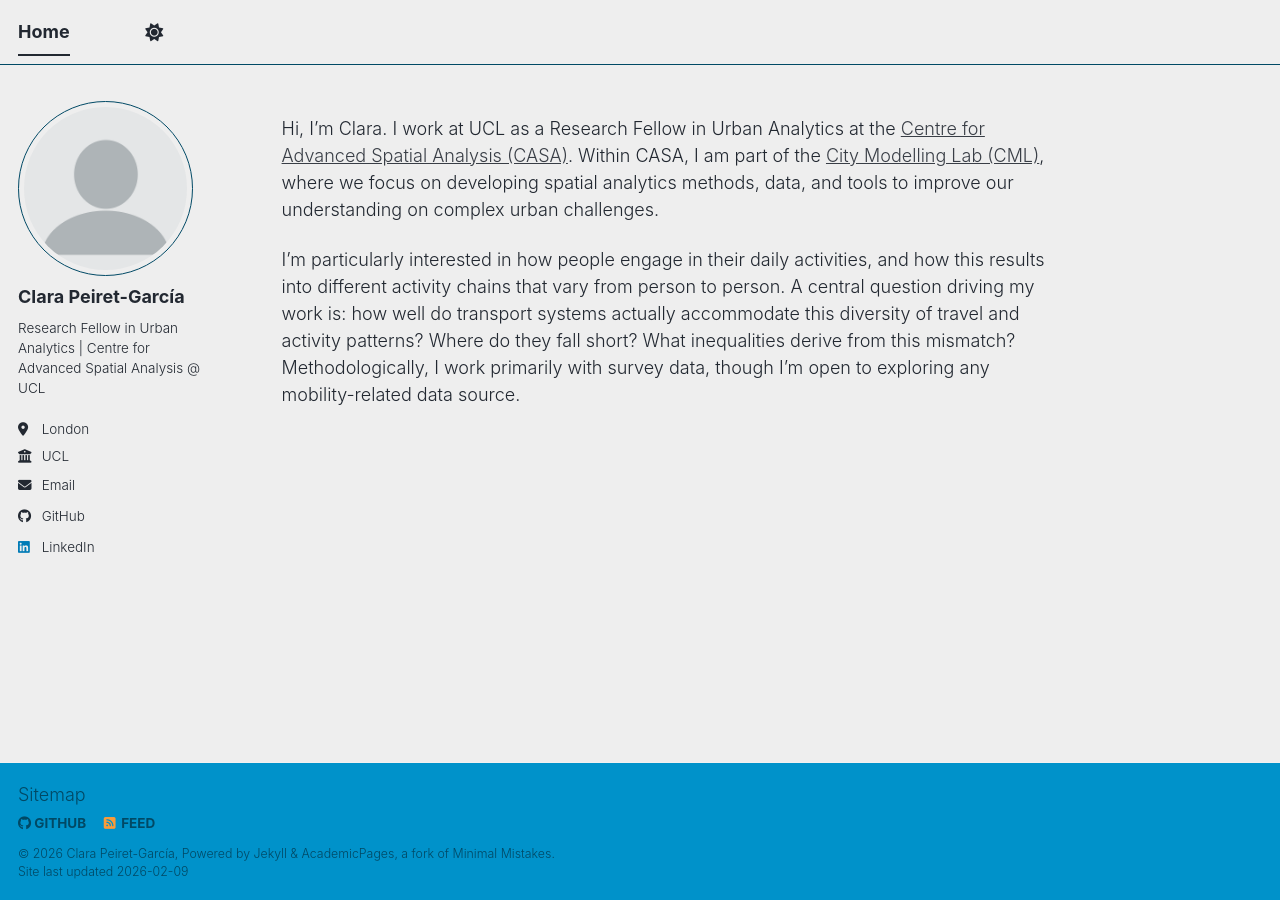
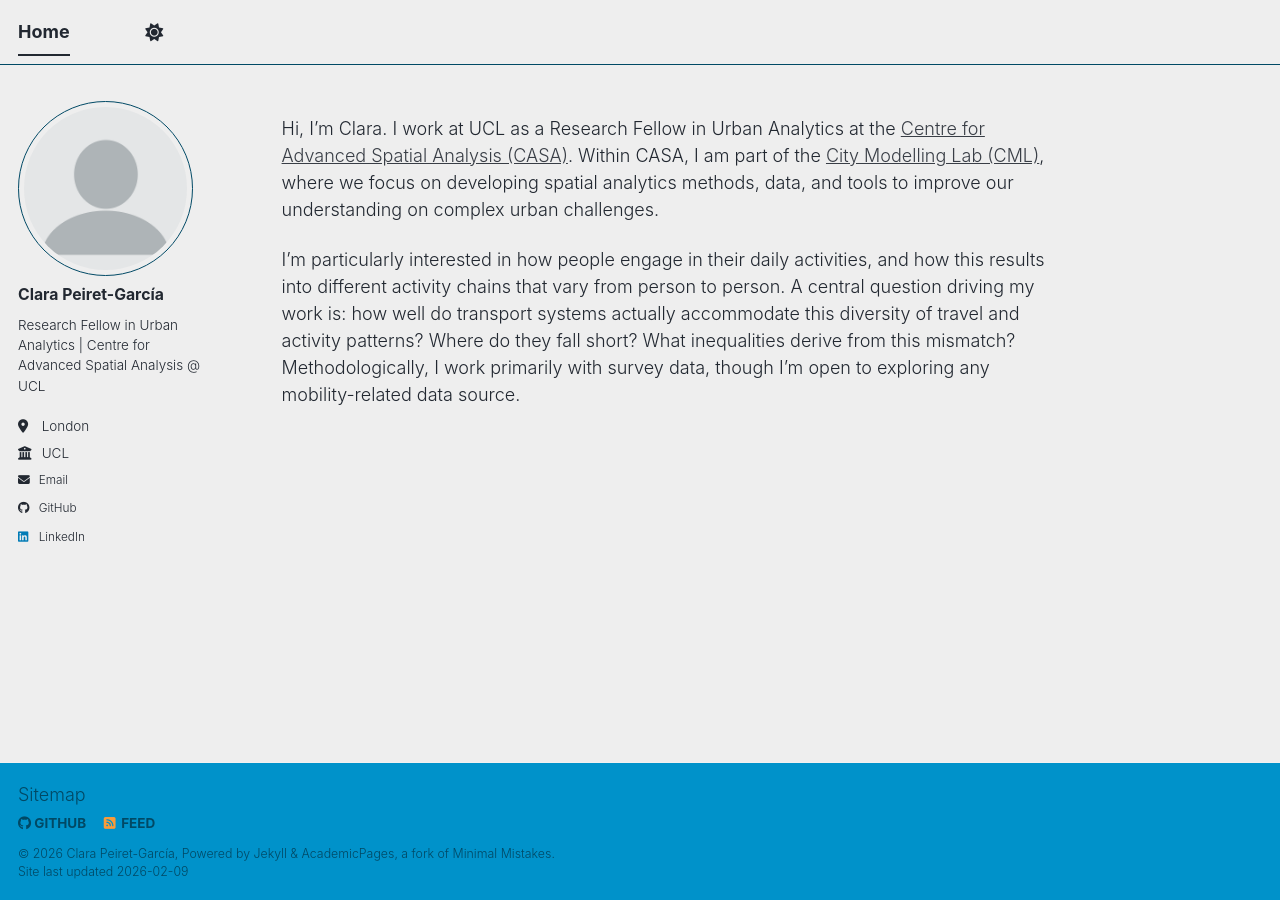
Before and after one commit to cpeiretgarcia/cpeiretgarcia.github.io, a Jekyll site: the page built from _pages/about.md, in a window 1280 px wide. Built offline with Jekyll 4.4.1, drawn with Linux system fonts in a browser that asks for light colours; a script bundle is joined from its source files by our own code; library files that are not in the unit come from our copies.

Commit message:
reduce font size

```diff
--- a/_sass/_themes.scss
+++ b/_sass/_themes.scss
@@ -34,7 +34,7 @@ $type-size-1                : 2.441em;  // ~39.056px
 $type-size-2                : 1.953em;  // ~31.248px
 $type-size-3                : 1.563em;  // ~25.008px
 $type-size-4                : 1.25em;   // ~20px
-$type-size-5                : 1em;      // ~16px
+$type-size-5                : 0.875em;  // ~12px instead of 16px
 $type-size-6                : 0.75em;   // ~12px
 $type-size-7                : 0.6875em; // ~11px
 $type-size-8                : 0.625em;  // ~10px
```
